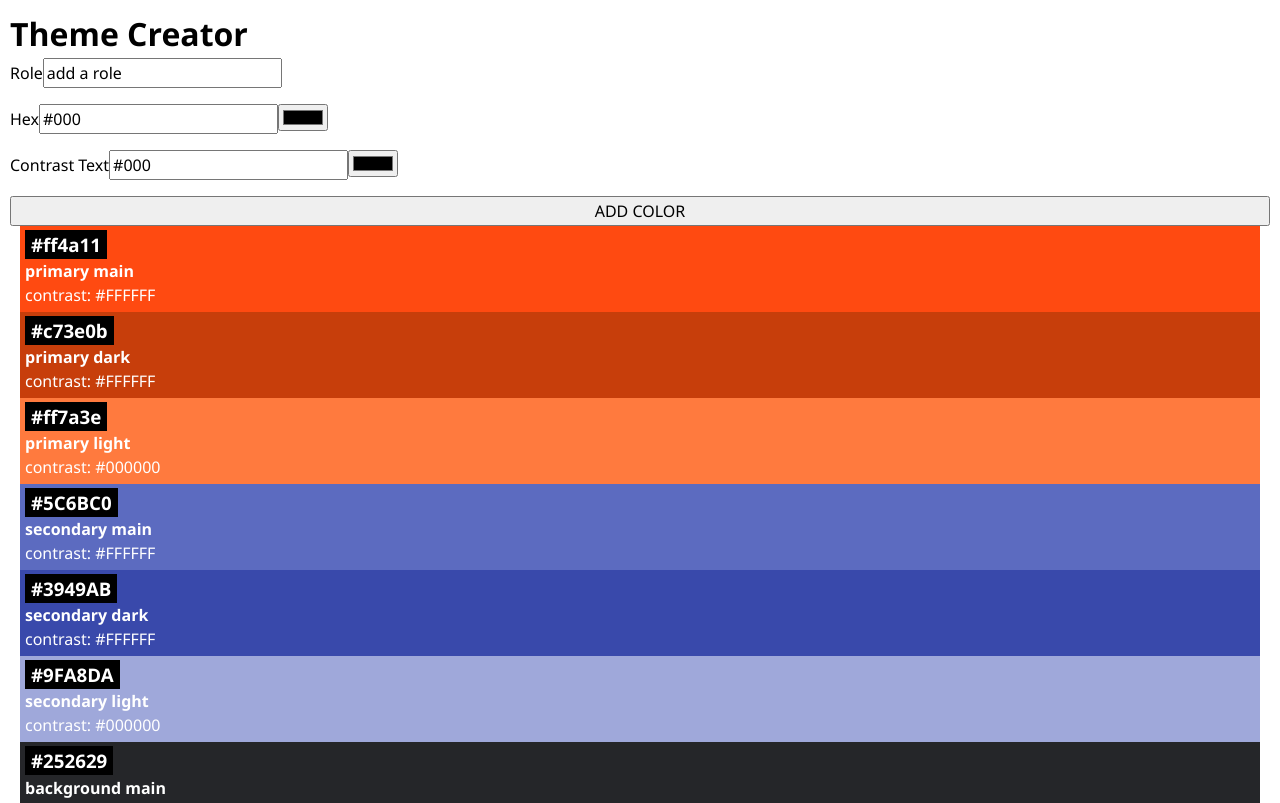
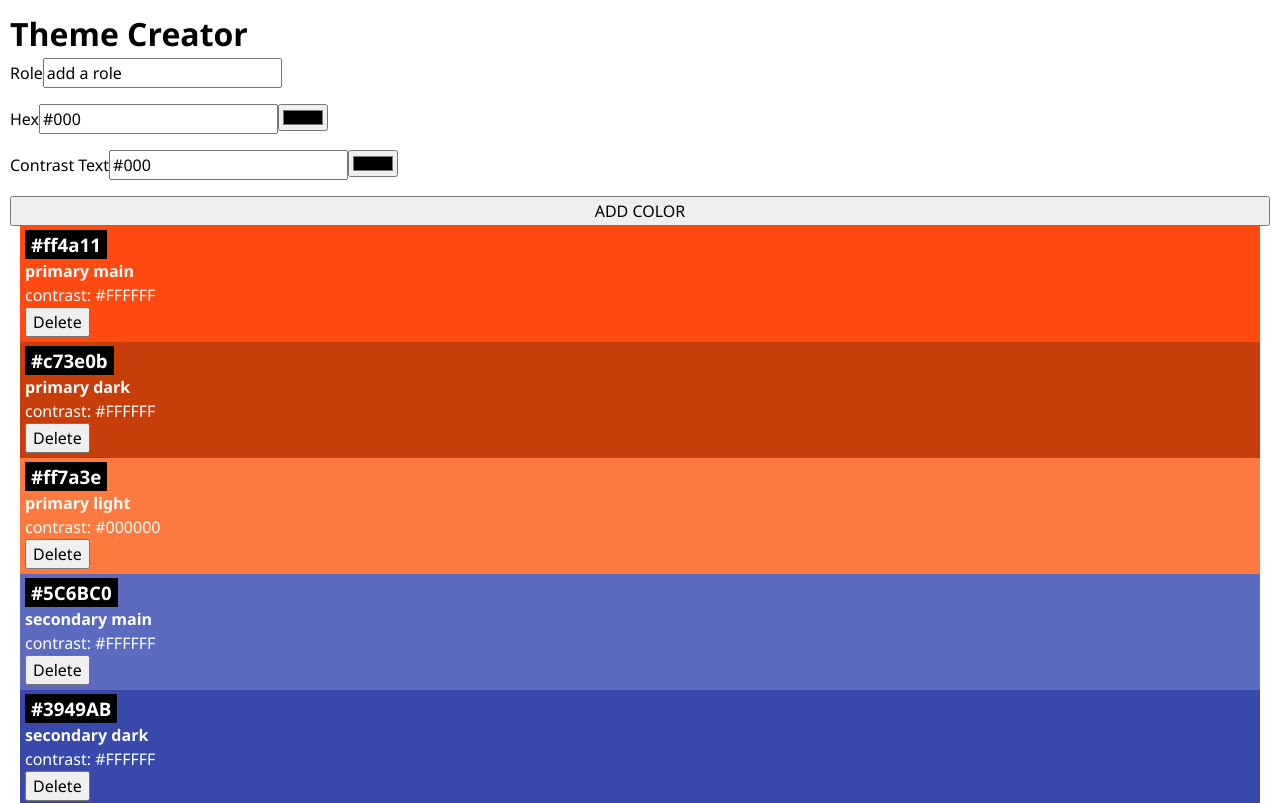
Before and after one commit to MarialeAlbrecht/project-4-theme-creator, a React (Vite) app: page / in a window 1280 px wide. Shown: the top 803 px of the page. Built offline with nearby package versions, Linux system fonts and the light colour scheme.

Commit message:
added the condition of the delete button

```diff
--- a/src/Components/Color/Color.jsx
+++ b/src/Components/Color/Color.jsx
@@ -1,6 +1,8 @@
+import { useState } from "react";
 import "./Color.css";
 
-export default function Color({ color }) {
+export default function Color({ color, onDelete }) {
+  const [confirmDelete, setConfirmDelete] = useState(false);
   return (
     <div
       className="color-card"
@@ -12,6 +14,22 @@ export default function Color({ color }) {
       <h3 className="color-card-headline">{color.hex}</h3>
       <h4>{color.role}</h4>
       <p>contrast: {color.contrastText}</p>
+
+      {confirmDelete ? (
+        <>
+          <p className="card-color-highlight">Really delete?</p>
+          <button type="submit" onClick={() => setConfirmDelete}>
+            Cancel
+          </button>
+          <button type="submit" onClick={() => onDelete(color.id)}>
+            Delete
+          </button>
+        </>
+      ) : (
+        <button type="submit" onClick={() => setConfirmDelete(true)}>
+          Delete
+        </button>
+      )}
     </div>
   );
 }
```
